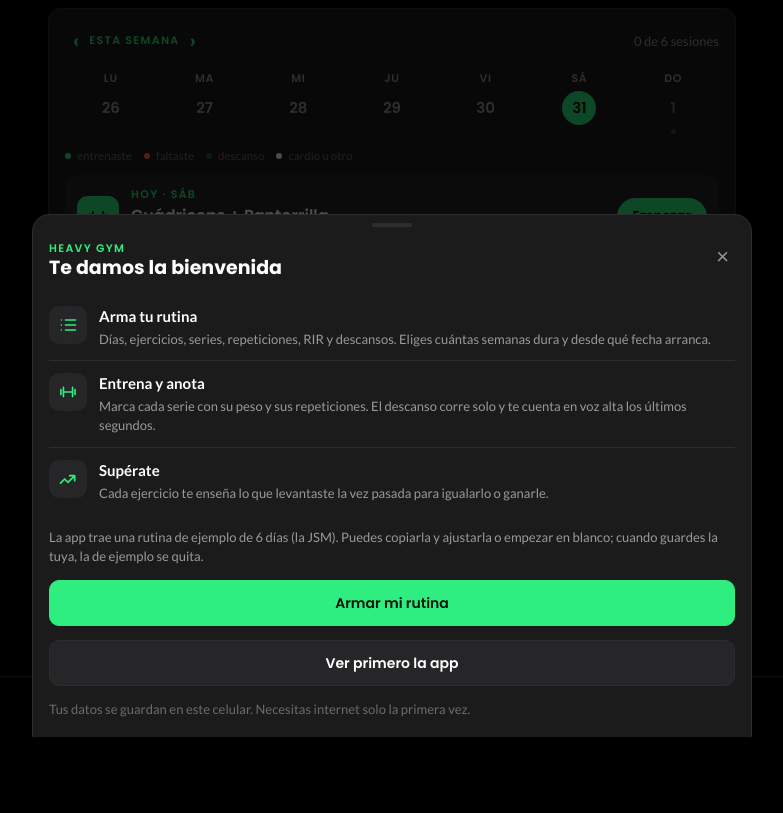
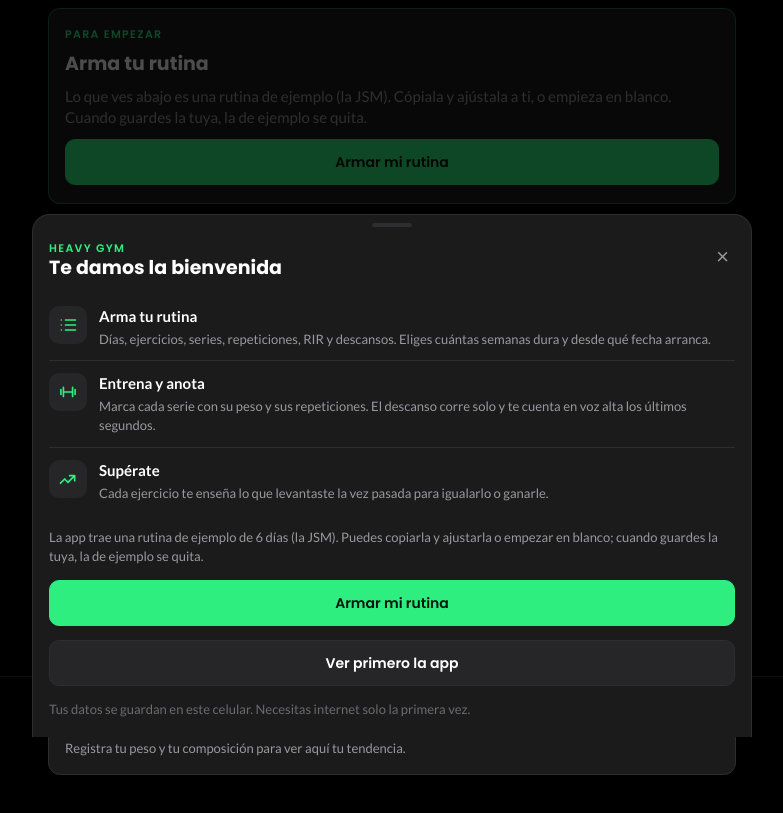
Before and after one commit to josue112000/heavy-gym-web, a plain HTML site: page index.html in a window 1280 px wide. Shown: the part 63-876 px from the top of the page, without its empty margins (248-1031 px from the left). Before the commit the page ends 800 px from the top, so only its background shows below. Drawn offline with Linux system fonts and the light colour scheme.

Commit message:
Aviso de rutina de ejemplo para quien empieza
Co-Authored-By: Claude Opus 5.5 <noreply@anthropic.com>
Claude-Session: https://claude.ai/code/session_01DkJRcnAg7rTb3adPb7BvKF

```diff
--- a/index.html
+++ b/index.html
@@ -1447,6 +1447,10 @@ if (typeof module !== "undefined") {
         <div class="row between"><h2>${esc(da.titulo)}</h2><span class="lnk">Continuar ›</span></div>
         <p class="muted small">${esc(da.nombre)} · empezaste hace ${duracion(Math.max(0, min))} · ${hechasAct()} series marcadas</p></div>`;
     }
+    // Alguien nuevo (sin sesiones) con la rutina de ejemplo: que quede claro que no es suya y cómo armar la propia
+    if (!S.act && semillaSinUso() && !S.ses.some((s) => !s.ejemplo)) h += `<div class="card hero"><p class="eyebrow">Para empezar</p><h2>Arma tu rutina</h2>
+      <p class="muted">Lo que ves abajo es una rutina de ejemplo (la JSM). Cópiala y ajústala a ti, o empieza en blanco. Cuando guardes la tuya, la de ejemplo se quita.</p>
+      <button class="btn primary block" data-a="bienv-rutina">Armar mi rutina</button></div>`;
     h += semanaCard(now);
     if (hoyHecho && !(S.act && !S.act.fuera)) {
       // Lo que de verdad hiciste hoy (puede ser el de otro día)
```
Also changed, not shown: sw.js (+1 -1 lines).
